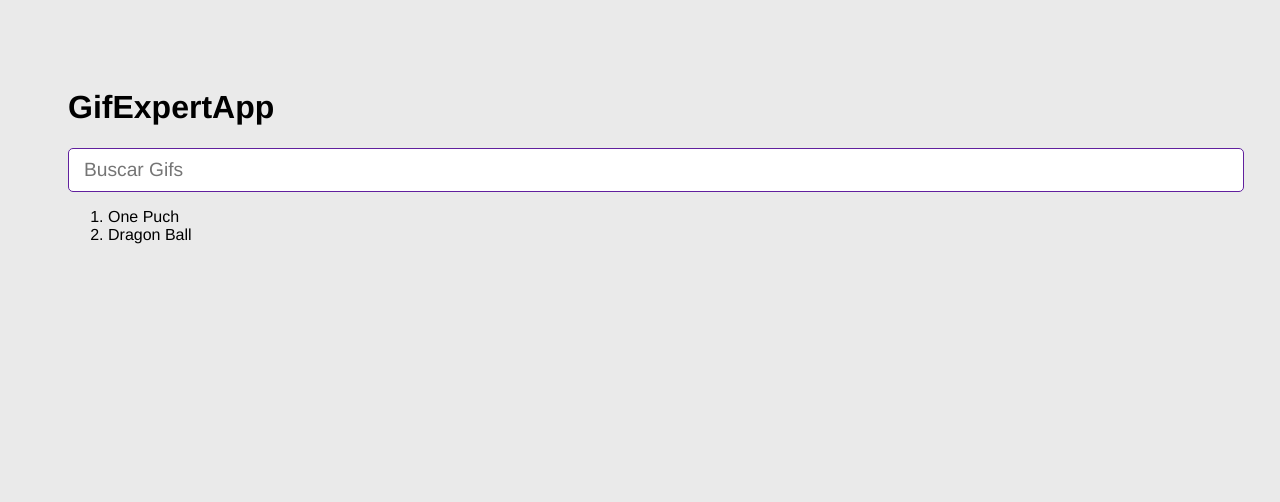
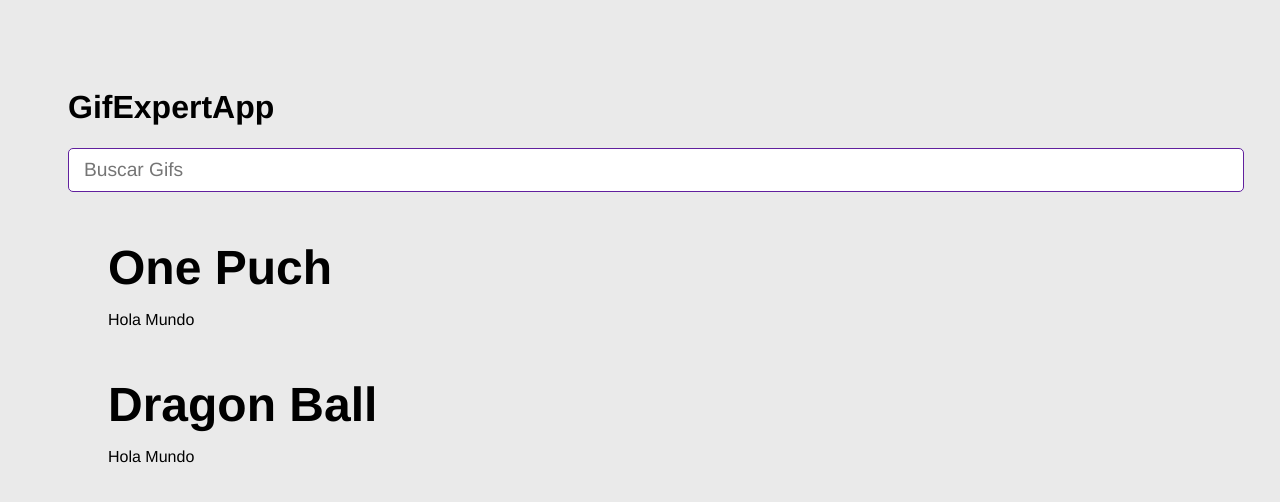
Before and after one commit to farboledafalla/GifExpertApp, a React (Vite) app: page / in a window 1280 px wide. Shown: the top 502 px of the page. Built offline with nearby package versions, Linux system fonts and the light colour scheme.

Commit message:
Se reemplaza el codigo en GifExpertApp por el componente GifGrid

```diff
--- a/src/GifExpertApp.jsx
+++ b/src/GifExpertApp.jsx
@@ -1,5 +1,6 @@
 import { useState } from 'react';
 import { AddCategory } from './components/AddCategory';
+import { GifGrid } from './components/GifGrid';
 
 // 1. Punto de entrada a la App
 export const GifExpertApp = () => {
@@ -31,13 +32,9 @@
          {/* Listado de Gifs */}
          {/* <button onClick={onAddCategory}>Agregar</button> */}
          <ol>
-            {categories.map((category) => {
-               return (
-                  <div key={category}>
-                     <li>{category}</li>
-                  </div>
-               );
-            })}
+            {categories.map((category) => (
+               <GifGrid key={category} category={category} />
+            ))}
          </ol>
 
          {/* Gif Item */}
--- /dev/null
+++ b/src/components/GifGrid.jsx
@@ -0,0 +1,8 @@
+export const GifGrid = ({ category }) => {
+   return (
+      <>
+         <h3>{category}</h3>
+         <p>Hola Mundo</p>
+      </>
+   );
+};
```
